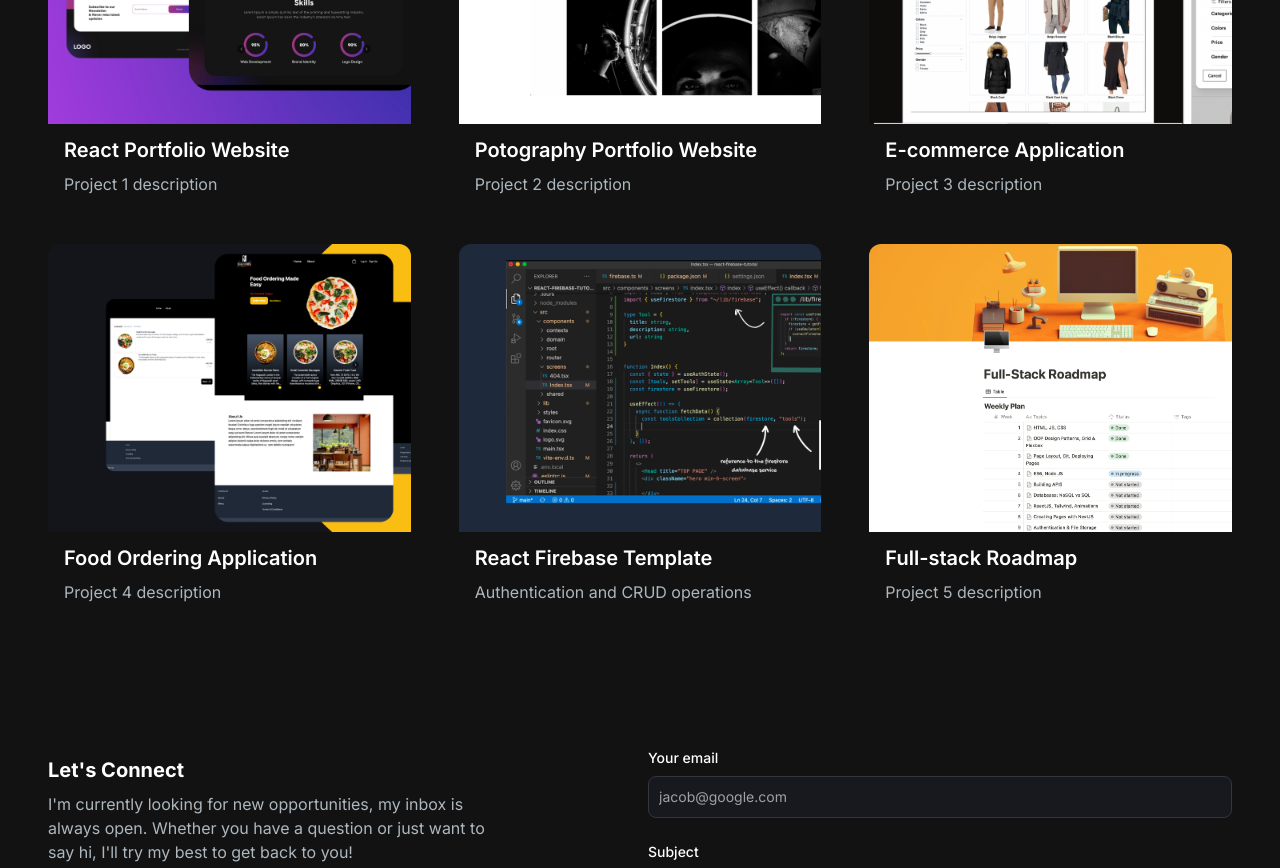
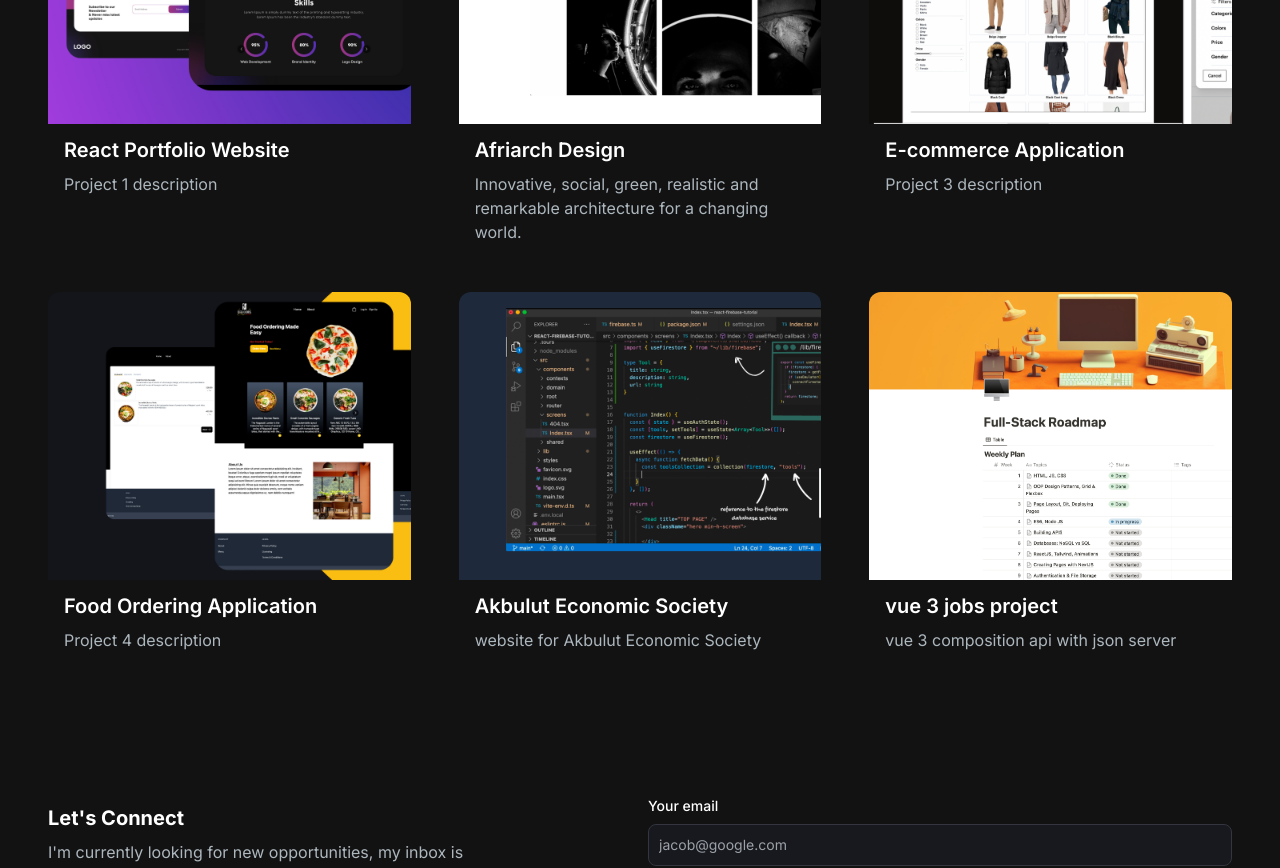
Before and after one commit to agamyrat301/nextjs_portfolio, a Next.js app: page / in a window 1280 px wide. Shown: the part 1680-2548 px from the top of the page. Built offline with nearby package versions, Linux system fonts and the light colour scheme.

Commit message:
projects updated

```diff
--- a/src/app/components/ProjectsSection.jsx
+++ b/src/app/components/ProjectsSection.jsx
@@ -16,11 +16,11 @@ const projectsData = [
   },
   {
     id: 2,
-    title: "Potography Portfolio Website",
-    description: "Project 2 description",
+    title: "Afriarch Design",
+    description: "Innovative, social, green, realistic and remarkable architecture for a changing world.",
     image: "/images/projects/2.png",
     tag: ["All", "Web"],
-    gitUrl: "/",
+    gitUrl: "https://afriarch.net/",
     previewUrl: "/",
   },
   {
@@ -29,7 +29,7 @@ const projectsData = [
     description: "Project 3 description",
     image: "/images/projects/3.png",
     tag: ["All", "Web"],
-    gitUrl: "/",
+    gitUrl: "https://flipgoo.com",
     previewUrl: "/",
   },
   {
@@ -37,26 +37,26 @@ const projectsData = [
     title: "Food Ordering Application",
     description: "Project 4 description",
     image: "/images/projects/4.png",
-    tag: ["All", "Mobile"],
-    gitUrl: "/",
+    tag: ["All", "Web"],
+    gitUrl: "https://yodarestoran.com/",
     previewUrl: "/",
   },
   {
     id: 5,
-    title: "React Firebase Template",
-    description: "Authentication and CRUD operations",
+    title: "Akbulut Economic Society ",
+    description: "website for Akbulut Economic Society",
     image: "/images/projects/5.png",
     tag: ["All", "Web"],
-    gitUrl: "/",
+    gitUrl: "https://www.akbulut.com.tm/",
     previewUrl: "/",
   },
   {
     id: 6,
-    title: "Full-stack Roadmap",
-    description: "Project 5 description",
+    title: "vue 3 jobs project",
+    description: "vue 3 composition api with json server",
     image: "/images/projects/6.png",
     tag: ["All", "Web"],
-    gitUrl: "/",
+    gitUrl: "https://agamurat-vue3-jobs-listing.vercel.app/",
     previewUrl: "/",
   },
 ];
```
